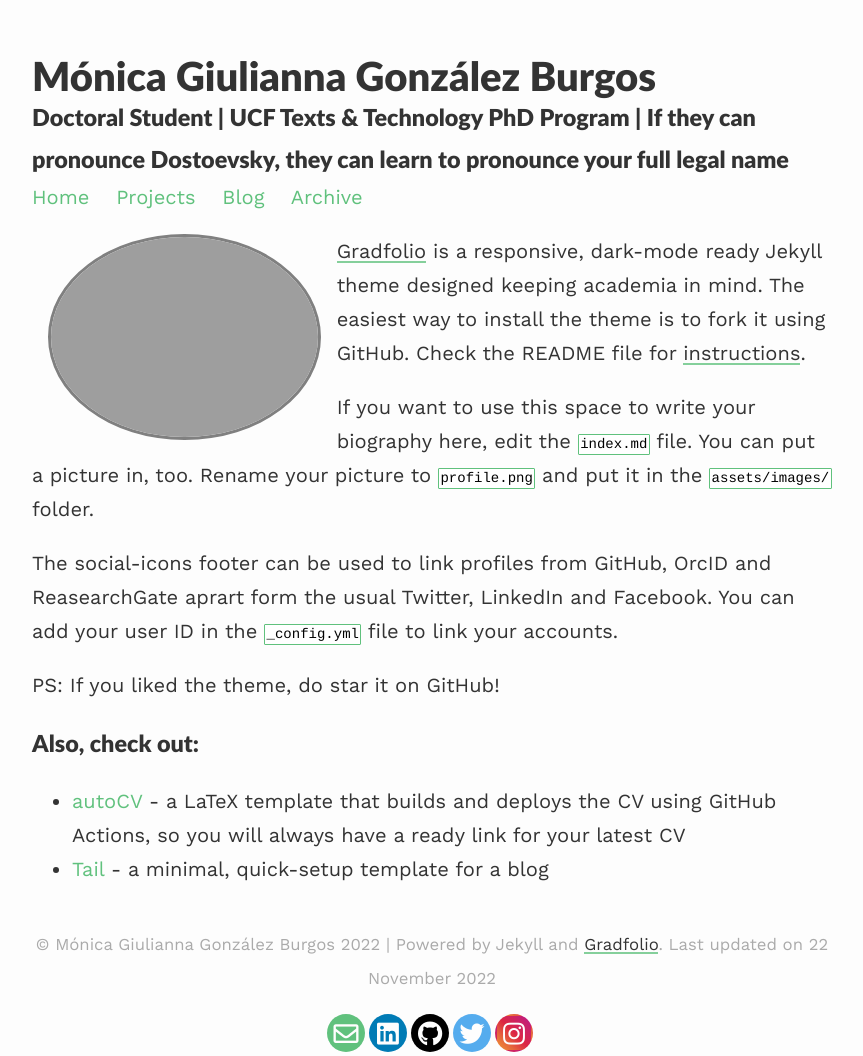
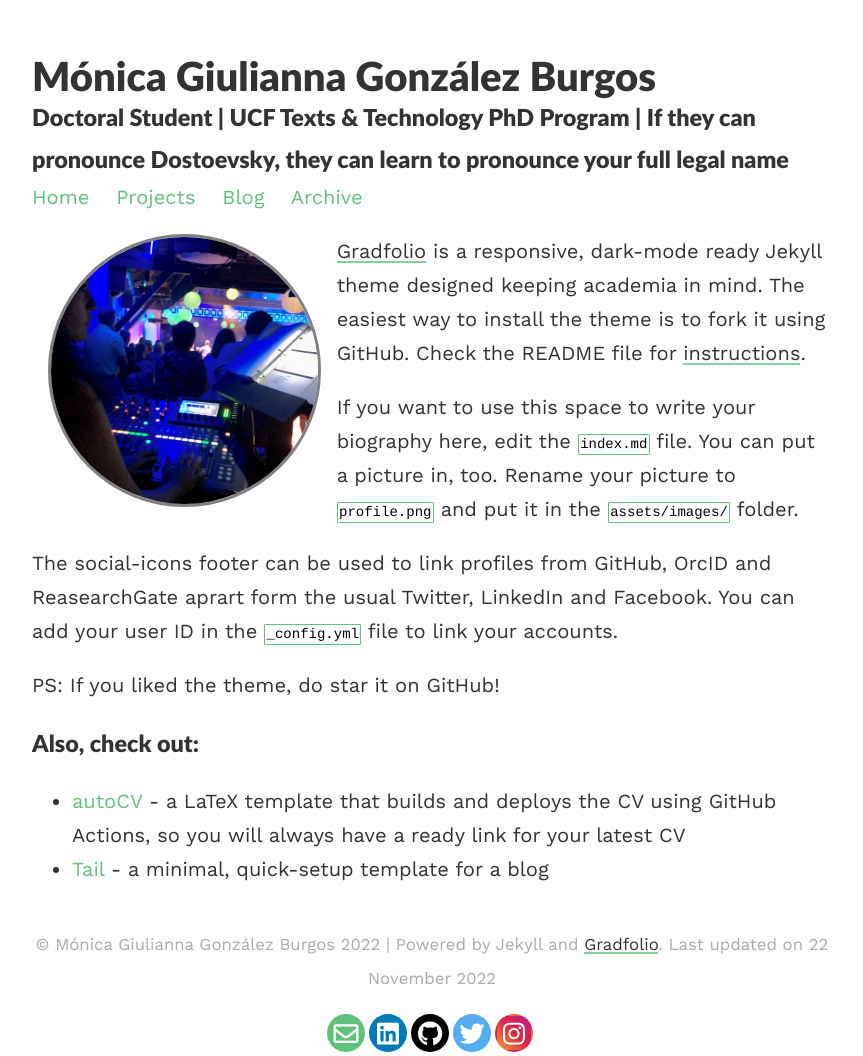
Before and after one commit to mgonzalezburgos/MGBurgos, a Jekyll site: the page built from index.md, in a window 1280 px wide. Shown: the whole page, without its empty margins (208-1071 px from the left). Built offline with Jekyll 4.4.1, drawn with Linux system fonts in a browser that asks for light colours; nearby versions of some CDN libraries.

Commit message:
Update index.md

```diff
--- a/index.md
+++ b/index.md
@@ -3,7 +3,7 @@ layout: about
 permalink: /
 profile:
   align: left
-  image: MGGB as Front of House Engineer for Mamma Mia! 2018
+  image: profile.png
 published: true
 ---
 
```
